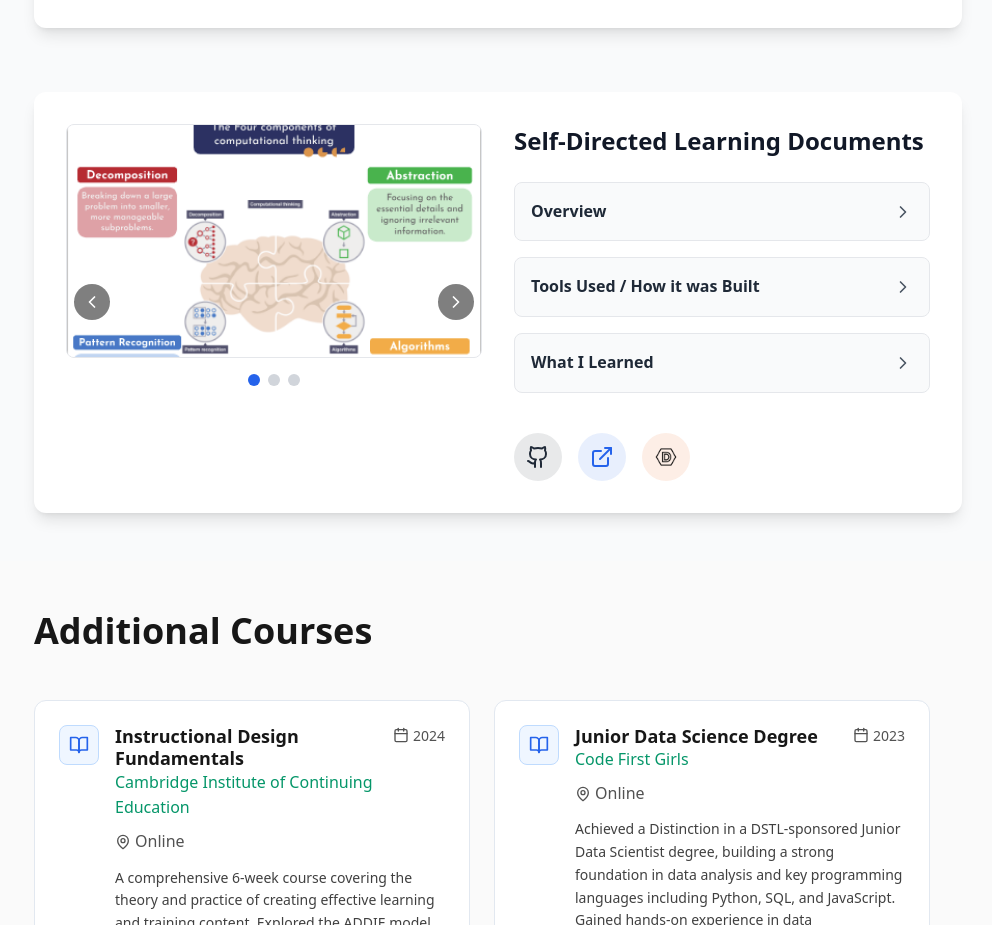
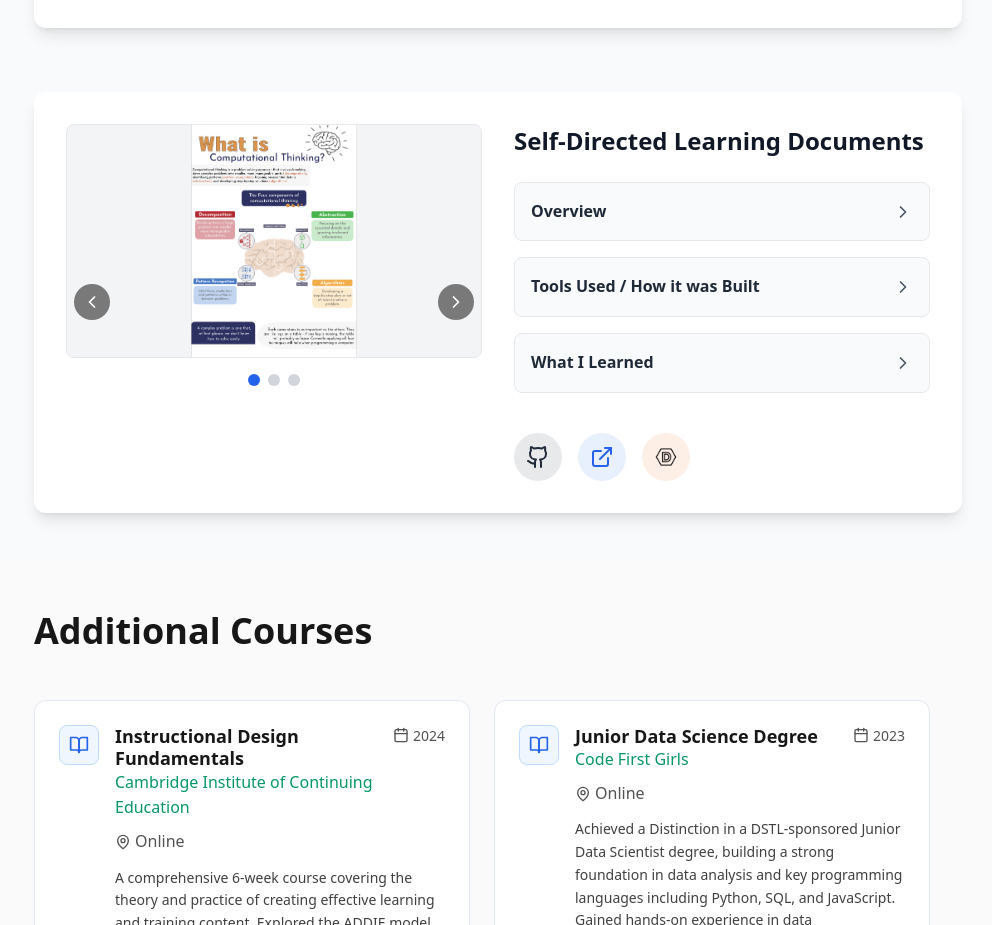
Before and after one commit to KMMOrganisation/Portfolio, a React (Vite) app: page / in a window 1280 px wide. Shown: the part 7320-8245 px from the top of the page, without its empty margins (270-1262 px from the left). Built offline with nearby package versions, Linux system fonts and the light colour scheme.

Commit message:
Adjust image container

```diff
--- a/src/components/Projects.tsx
+++ b/src/components/Projects.tsx
@@ -204,7 +204,7 @@ const Projects: React.FC = () => {
           key={index}
           src={mediaItem.src}
           alt={mediaItem.alt || `${title} screenshot ${index + 1}`}
-          className="w-full h-full object-cover"
+          className="w-full h-full object-contain rounded-lg"
         />
       );
     }
```
